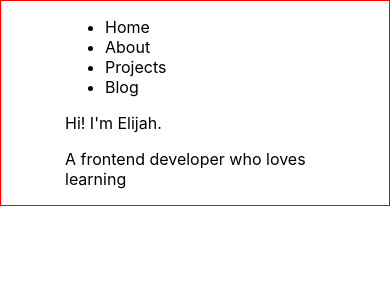
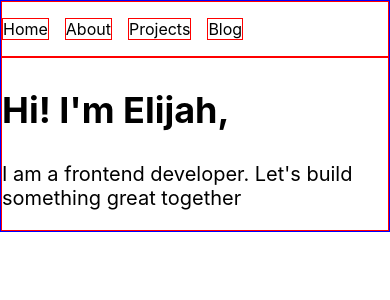
Before and after one commit to devejlee/portfolio, a Next.js app: page / in a window 390 px wide. Shown: the top 300 px of the page. Built offline with nearby package versions, Linux system fonts and the light colour scheme.

Commit message:
feat: fix layout and add media queries

```diff
--- a/app/layout.module.scss
+++ b/app/layout.module.scss
@@ -1,4 +1,8 @@
 .wrapper {
-  border: 1px solid red;
-  padding: 0 4rem;
+  border: 1px solid blue;
+  display: flex;
+  flex-direction: column;
+  justify-content: center;
+  max-width: 1000px;
+  margin: 0 auto;
 }
--- a/app/layout.tsx
+++ b/app/layout.tsx
@@ -10,9 +10,11 @@ interface RootLayoutProps {
 const RootLayout = ({ children }: RootLayoutProps) => (
   <html lang="en">
     <head />
-    <body className={styles.wrapper}>
-      <GlobalHeader />
-      {children}
+    <body>
+      <div className={styles.wrapper}>
+        <GlobalHeader />
+        {children}
+      </div>
     </body>
   </html>
 )
--- /dev/null
+++ b/components/GlobalNav/GlobalNav.module.scss
@@ -0,0 +1,13 @@
+.globalNav {
+  border: 1px solid red;
+  ul {
+    display: flex;
+    padding-left: 0;
+    list-style: none;
+    a {
+      display: block;
+      margin-right: 1rem;
+      border: 1px solid red;
+    }
+  }
+}
--- a/components/GlobalNav/GlobalNav.tsx
+++ b/components/GlobalNav/GlobalNav.tsx
@@ -1,8 +1,9 @@
+import styles from '@components/GlobalNav/GlobalNav.module.scss'
 import Link from "next/link";
 
 const GlobalNav = () => {
   return (
-    <nav>
+    <nav className={styles.globalNav}>
       <ul>
         <li>
           <Link href="/">
--- /dev/null
+++ b/components/Intro/Intro.module.scss
@@ -0,0 +1,9 @@
+.wrapper {
+  border: 1px solid red;
+  h2 {
+    font-size: var(--font-size-900);
+  }
+  p {
+    font-size: var(--font-size-500);
+  }
+}
--- a/components/Intro/Intro.tsx
+++ b/components/Intro/Intro.tsx
@@ -1,7 +1,9 @@
+import styles from "@components/Intro/Intro.module.scss"
+
 const Intro = () => (
-  <section>
-    <p>Hi! I&apos;m Elijah.</p>
-    <p>A frontend developer who loves learning</p>
+  <section className={styles.wrapper}>
+    <h2>Hi! I&apos;m Elijah,</h2>
+    <p>I am a frontend developer. Let&apos;s build something great together</p>
   </section>
 )
 
--- /dev/null
+++ b/styles/_mixins.scss
@@ -0,0 +1,34 @@
+// 30 * 16 = 480
+@mixin min-width-30rem {
+  @media (min-width: 30rem) {
+      @content;
+  }
+}
+
+// 40 * 16 = 640
+@mixin min-width-40rem {
+  @media (min-width: 40rem) {
+      @content;
+  }
+}
+
+// 50 * 16 = 800
+@mixin min-width-50rem {
+  @media (min-width: 50rem) {
+      @content;
+  }
+}
+
+// 60 * 16 = 960
+@mixin min-width-60rem {
+  @media (min-width: 60rem) {
+      @content;
+  }
+}
+
+// 70 * 16 = 1120
+@mixin min-width-70rem {
+  @media (min-width: 70rem) {
+      @content;
+  }
+}
--- a/styles/globals.scss
+++ b/styles/globals.scss
@@ -1,3 +1,15 @@
+@import "mixins";
+
+:root {
+  --font-size-300: 0.75rem; // 12px
+  --font-size-400: 1rem;    // 16px, base
+  --font-size-500: 1.25rem; // 20px
+  --font-size-600: 1.5rem;  // 24px
+  --font-size-700: 1.75rem; // 28px
+  --font-size-800: 2rem;    // 32px
+  --font-size-900: 2.25rem; // 36px
+}
+
 html,
 body {
   padding: 0;
```
